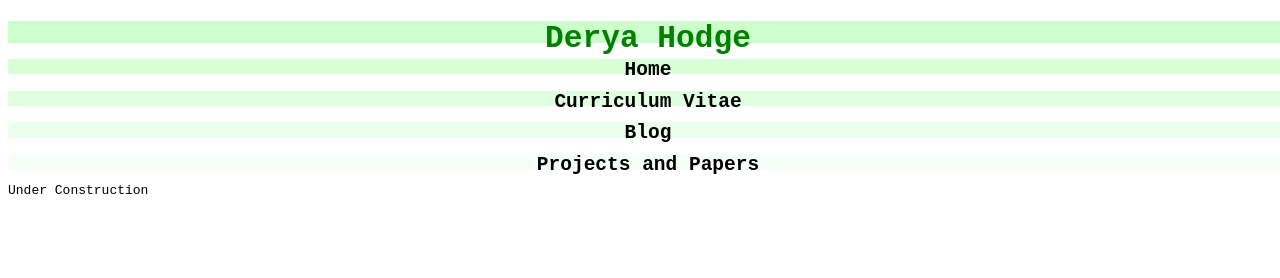
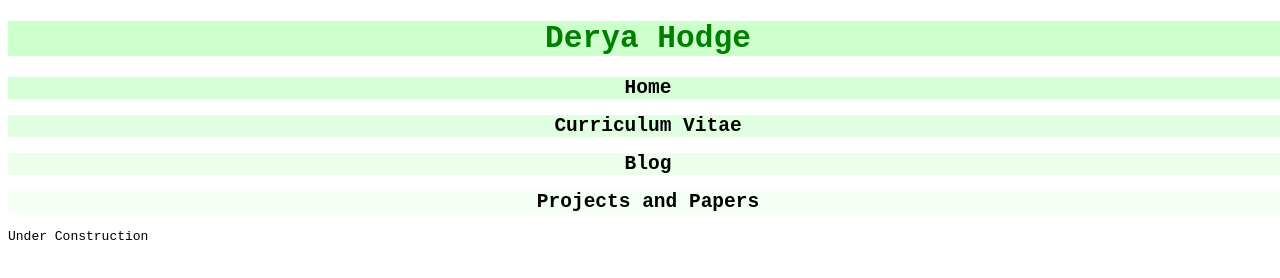
Before and after one commit to deryahodge/deryahodge.github.io, a plain HTML site: page index.html in a window 1280 px wide. Drawn offline with Linux system fonts and the light colour scheme.

Commit message:
Update styles.css

```diff
--- a/styles.css
+++ b/styles.css
@@ -27,7 +27,7 @@ a:active {
   background-color: hsl(120, 100%, 90%);
   margin: 0px;
   padding: 0px;
-  height: 1.4em;
+  height: auto;
   position: relative;
 }
 #home {
@@ -37,7 +37,7 @@ a:active {
   background-color: hsl(120, 100%, 92%);
   margin: 0px;
   padding: 0px;
-  height: 1.2em;
+  height: auto;
   position: relative;
 }
 #cv {
@@ -47,7 +47,7 @@ a:active {
   background-color: hsl(120, 100%, 94%);
   margin: 0px;
   padding: 0px;
-  height: 1.2em;
+  height: auto;
   position: relative;
 }
 #blog {
@@ -57,7 +57,7 @@ a:active {
   background-color: hsl(120, 100%, 96%);
   margin: 0px;
   padding: 0px;
-  height: 1.2em;
+  height: auto;
   position: relative;
 }
 #projects_papers {
@@ -67,7 +67,7 @@ a:active {
   background-color: hsl(120, 100%, 98%);
   margin: 0px;
   padding: 0px;
-  height: 1.2em;
+  height: auto;
   position: relative;
 }
 main {
```
